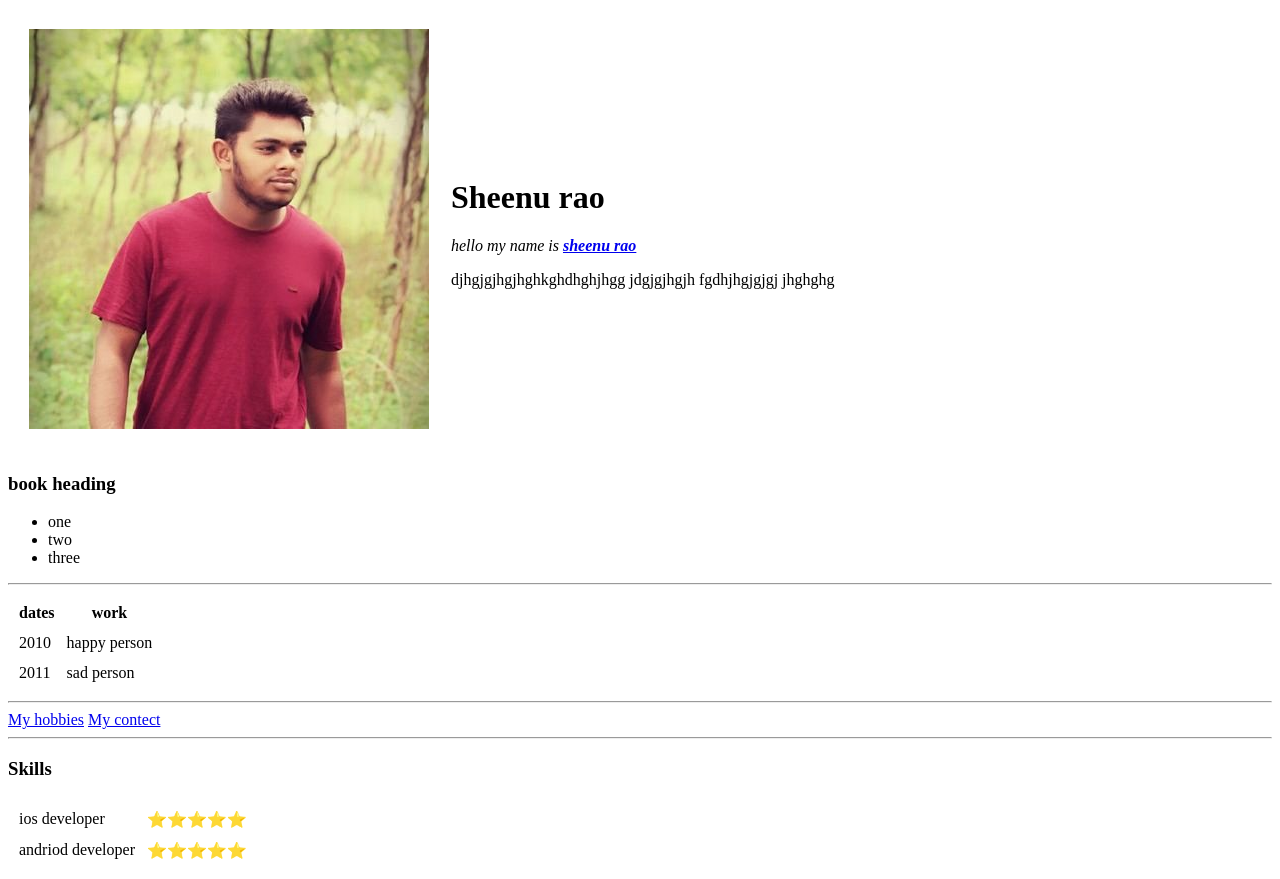
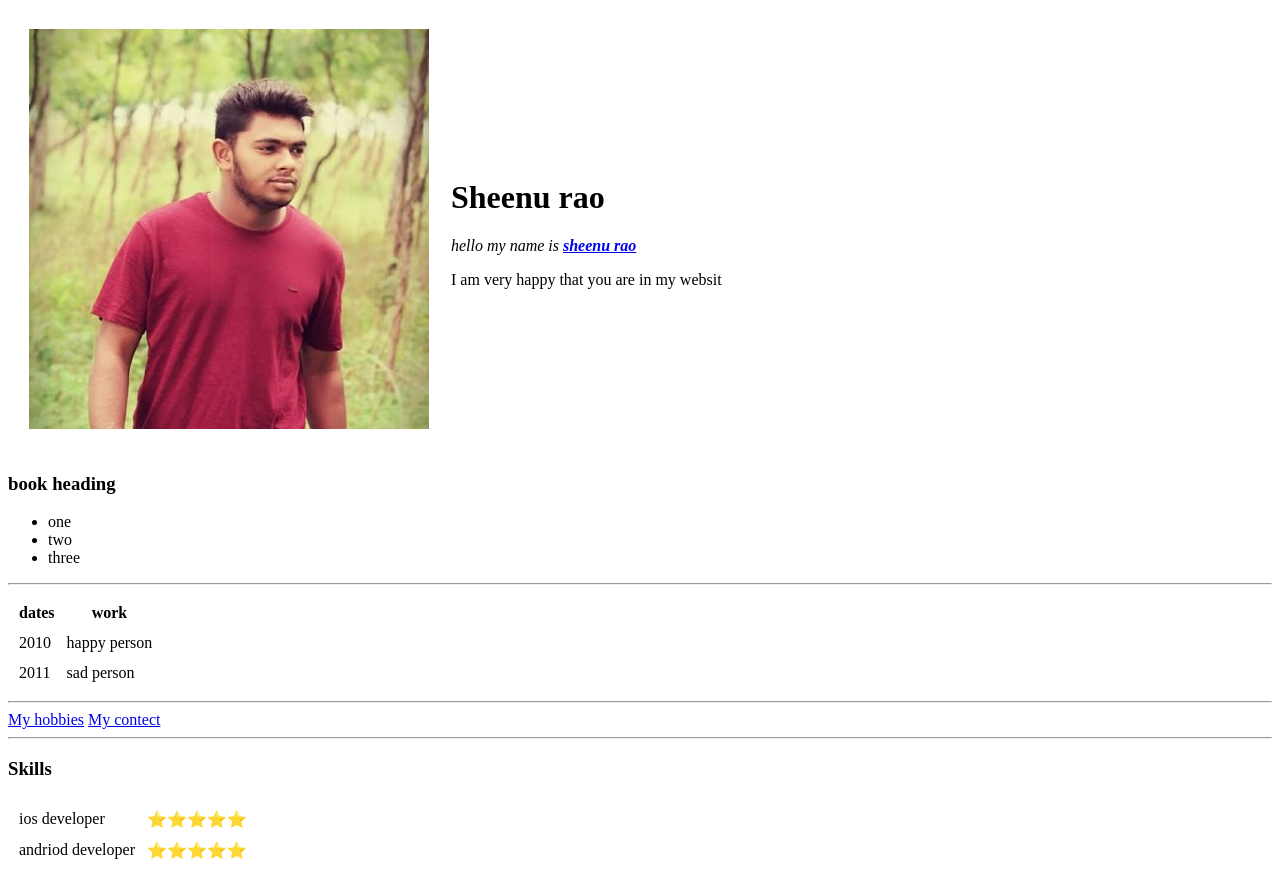
Before and after one commit to raosheenu/cv, a plain HTML site: page index.html in a window 1280 px wide. Drawn offline with Linux system fonts and the light colour scheme.

Commit message:
Update index.html

```diff
--- a/index.html
+++ b/index.html
@@ -12,7 +12,8 @@
       <td><img src="sheenu rao.jpg" alt="sheenu rao"></td>
       <td><h1>Sheenu rao</h1>
       <p><em>hello my name is <strong><a href="https://www.w3schools.com/">sheenu rao</a></strong></em></p>
-      <p>djhgjgjhgjhghkghdhghjhgg jdgjgjhgjh fgdhjhgjgjgj jhghghg</p></td>
+      <p>I am very happy that you are in my websit</p>
+      </td>
     </tr>
   </table cellspacing="10">
   <h3>book heading</h3>
```
